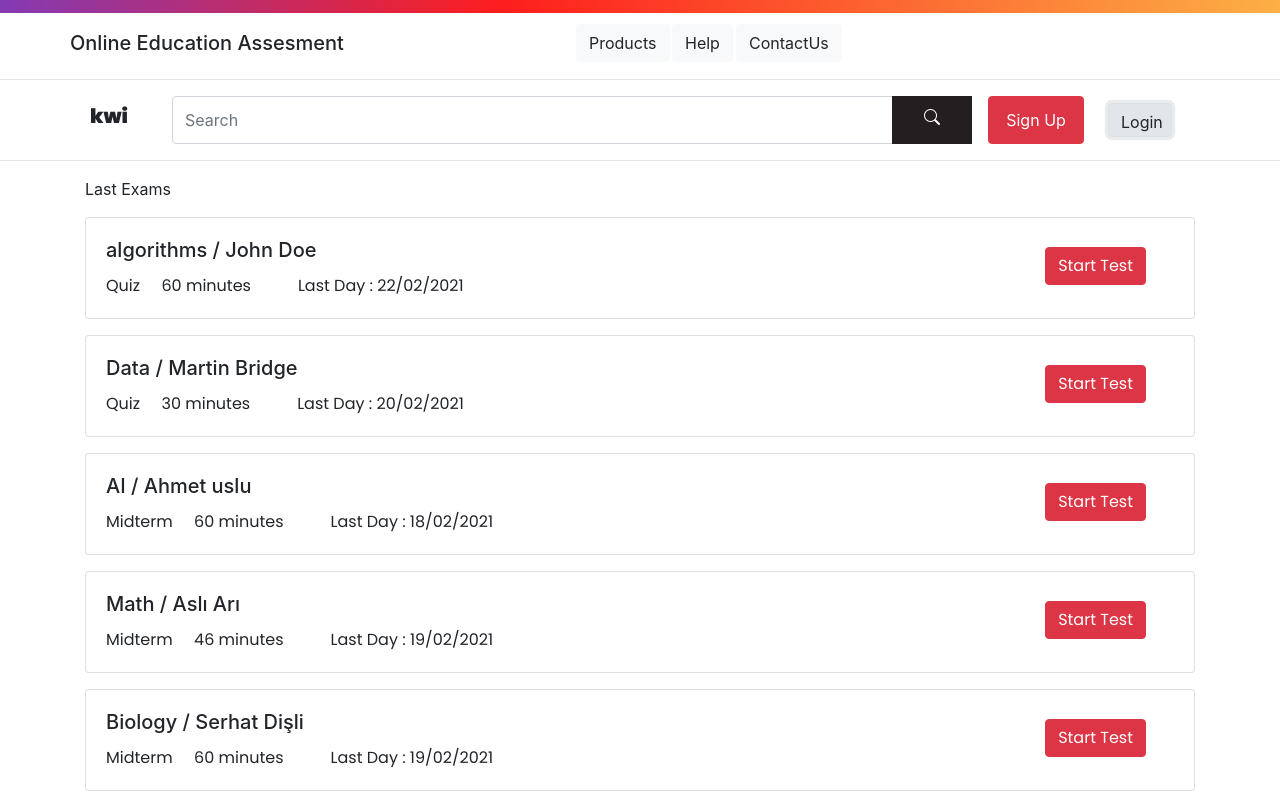
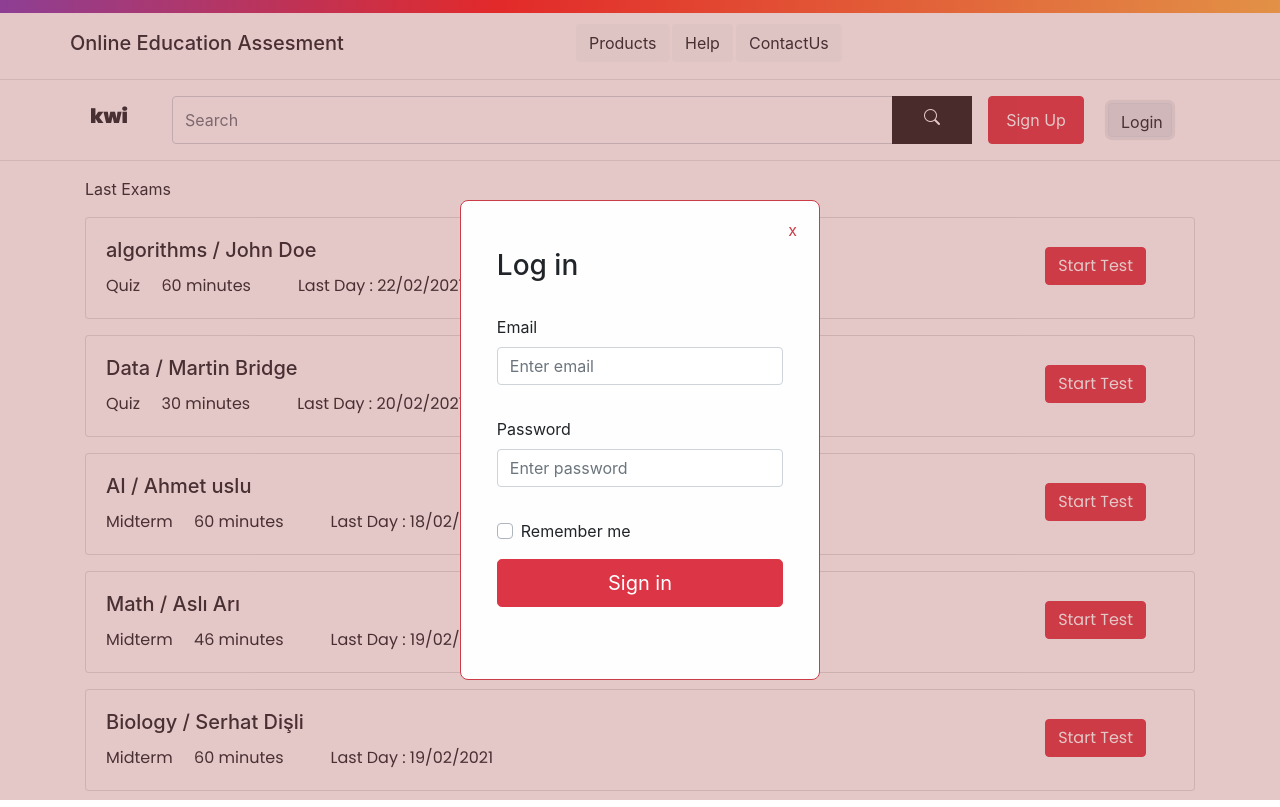
Before and after one commit to asaribas35/onlineassesment, a React (Create React App) app: page / in a window 1280 px wide. Both pictures are taken after a click on the button "Login". Built offline with nearby package versions, Linux system fonts and the light colour scheme.

Commit message:
add login page

```diff
--- a/src/component/App.js
+++ b/src/component/App.js
@@ -1,6 +1,8 @@
 import React from 'react';
 import SearchBar from './searchBar';
 import ExamList from './examList';
+import LoginPage from './LoginPage';
+
 import './App.css';
 import '../../node_modules/bootstrap/dist/css/bootstrap.min.css'
 import '../../node_modules/bootstrap-icons/font/bootstrap-icons.css'
@@ -51,7 +53,9 @@ class App extends React.Component {
   }
   ],
 
-     search : ""
+     search : "" ,
+
+     loginP : false
 
   }
    searchExam = (event) => {
@@ -59,6 +63,12 @@ class App extends React.Component {
 
       this.setState({search: event.target.value})
 
+
+   }
+
+   loginOC = () => {
+
+     this.setState({loginP : !this.state.loginP})
 
    }
 
@@ -75,6 +85,7 @@ class App extends React.Component {
 
   return (
     <div className="App">
+
       {/* -----------------------------HEADER------------------------------------------ */}
       <div className="header">
         <div className="header-top">
@@ -106,9 +117,10 @@ class App extends React.Component {
             <SearchBar
               searchExamProp={this.searchExam}
             />
+
             <div className="buttons">
               <button type="button" className="btn btn-danger buton1">Sign Up</button>
-              <button type="button" className="btn btn-light buton2">Login</button>
+              <button onClick={this.loginOC}  type="button" className="btn btn-light buton2">Login</button>
             </div>
           </div>
         </div>
@@ -119,14 +131,27 @@ class App extends React.Component {
 
       <div className="container">
         <p>Last Exams</p>
+
         <ExamList
             exams ={filteredExams}
+
         />
 
 
       </div>
         {/* ------------------------------Content------------------------------------*/}
+                {/* ------------------------------LoginPage------------------------------------*/}
+                  {
+                      (this.state.loginP) ?
+                        <LoginPage
+                          loginOC ={this.loginOC}
+                        /> : null
+                  }
 
+                {/* ------------------------------LoginPage---------------------------------*/}
+        <div>
+
+        </div>
     </div>
        );
     }
--- /dev/null
+++ b/src/component/LoginPage.css
@@ -0,0 +1,40 @@
+.formBack{
+    width: 100%;
+    height: 100%;
+    position: fixed;
+    background-color: rgba(165, 75, 75, 0.3);
+    z-index: 1;
+    left: 0;
+    top:0;
+
+}
+
+.formSayfa{
+
+    position: relative;
+    width: 360px;
+    height: 480px;
+    margin: auto;
+    top:200px;
+    border: 0.5px solid #cc3c47;
+    background-color: #fefefe;
+    border-radius: 0.5em;
+}
+
+form{
+    width: 80%;
+    margin: 3em auto;
+
+}
+.form-group{
+    margin-top: 2em;
+}
+
+.loginX{
+    position:absolute;
+    top:1em;
+    right:1em;
+    background-color: #fefefe;
+    color: #cc3c47;
+    border-style: none;
+}
--- /dev/null
+++ b/src/component/LoginPage.js
@@ -0,0 +1,43 @@
+import react from 'react';
+import './LoginPage.css'
+
+class LoginPage extends react.Component {
+
+
+    render() {
+        return (
+            <div className="formBack">
+            <div className="formSayfa">
+            <form>
+            <button onClick={this.props.loginOC} className="loginX">x</button>
+            <h3>Log in</h3>
+
+            <div className="form-group">
+                <label>Email</label>
+                <input type="email" className="form-control" placeholder="Enter email" />
+            </div>
+
+            <div className="form-group">
+                <label>Password</label>
+                <input type="password" className="form-control" placeholder="Enter password" />
+            </div>
+
+            <div className="form-group">
+                <div className="custom-control custom-checkbox">
+                    <input type="checkbox" className="custom-control-input" id="customCheck1" />
+                    <label className="custom-control-label" htmlFor="customCheck1">Remember me</label>
+                </div>
+            </div>
+
+            <button onClick={this.props.loginOC} type="submit" className="btn btn-danger btn-lg btn-block">Sign in</button>
+
+        </form>
+        </div>
+        </div>
+           )
+    }
+
+
+}
+
+export default LoginPage;
--- a/src/component/searchBar.js
+++ b/src/component/searchBar.js
@@ -8,7 +8,7 @@ class searchBar extends react.Component {
         return (
             <div className="form">
                 <label for="searchForm" className="form-label"><i className="bi bi-search"></i></label>
-                <input onChange={this.props.searchExamProp}  type="text" className="form-control form-input" id="searchForm" placeholder="Search"/>
+                <input onChange={this.props.searchExamProp}  type="text" className="form-control " id="searchForm" placeholder="Search"/>
                 </div>
 
            )
```
Also changed, not shown: 2 other files (tests, documents, lock files or other folders).
